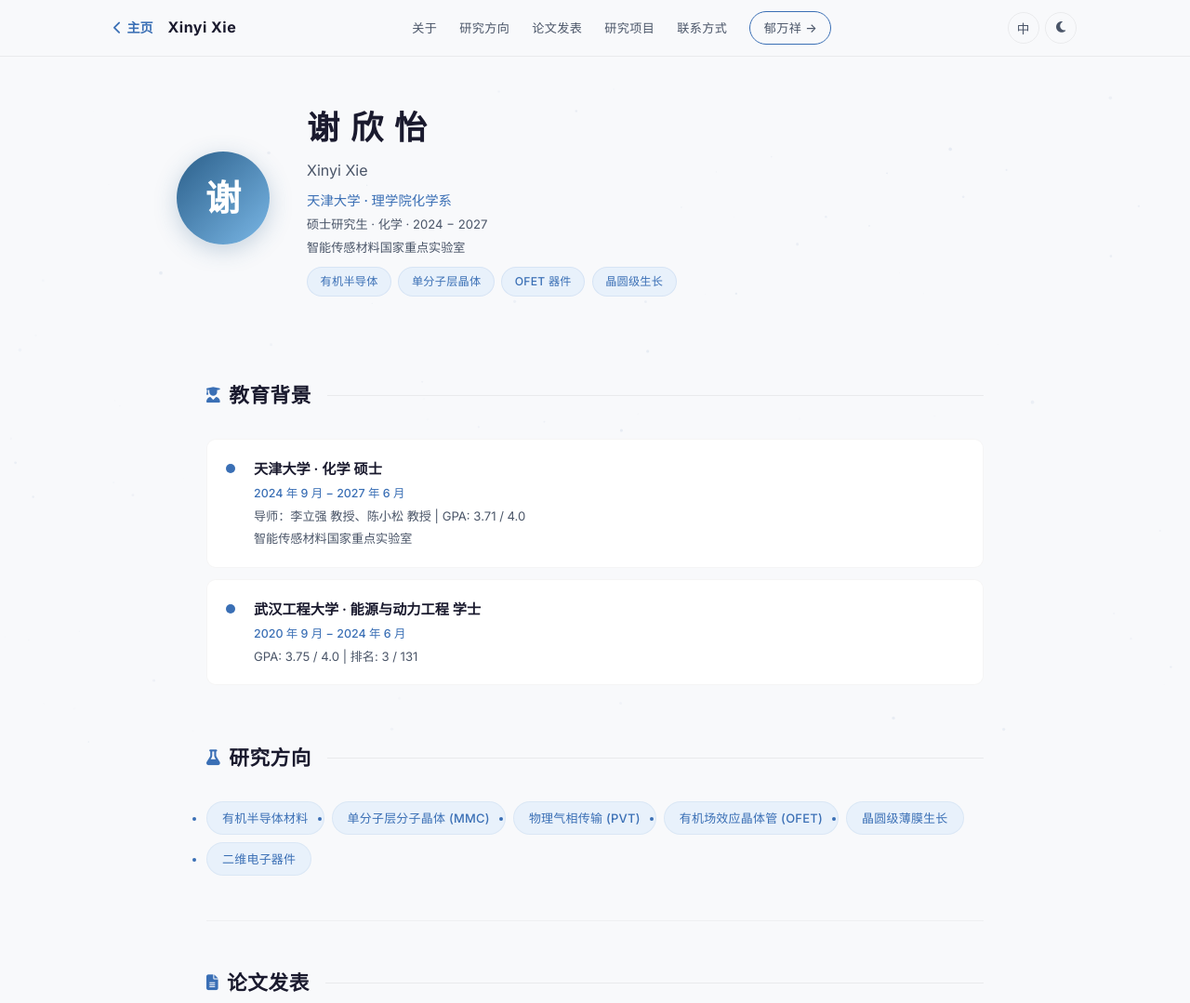
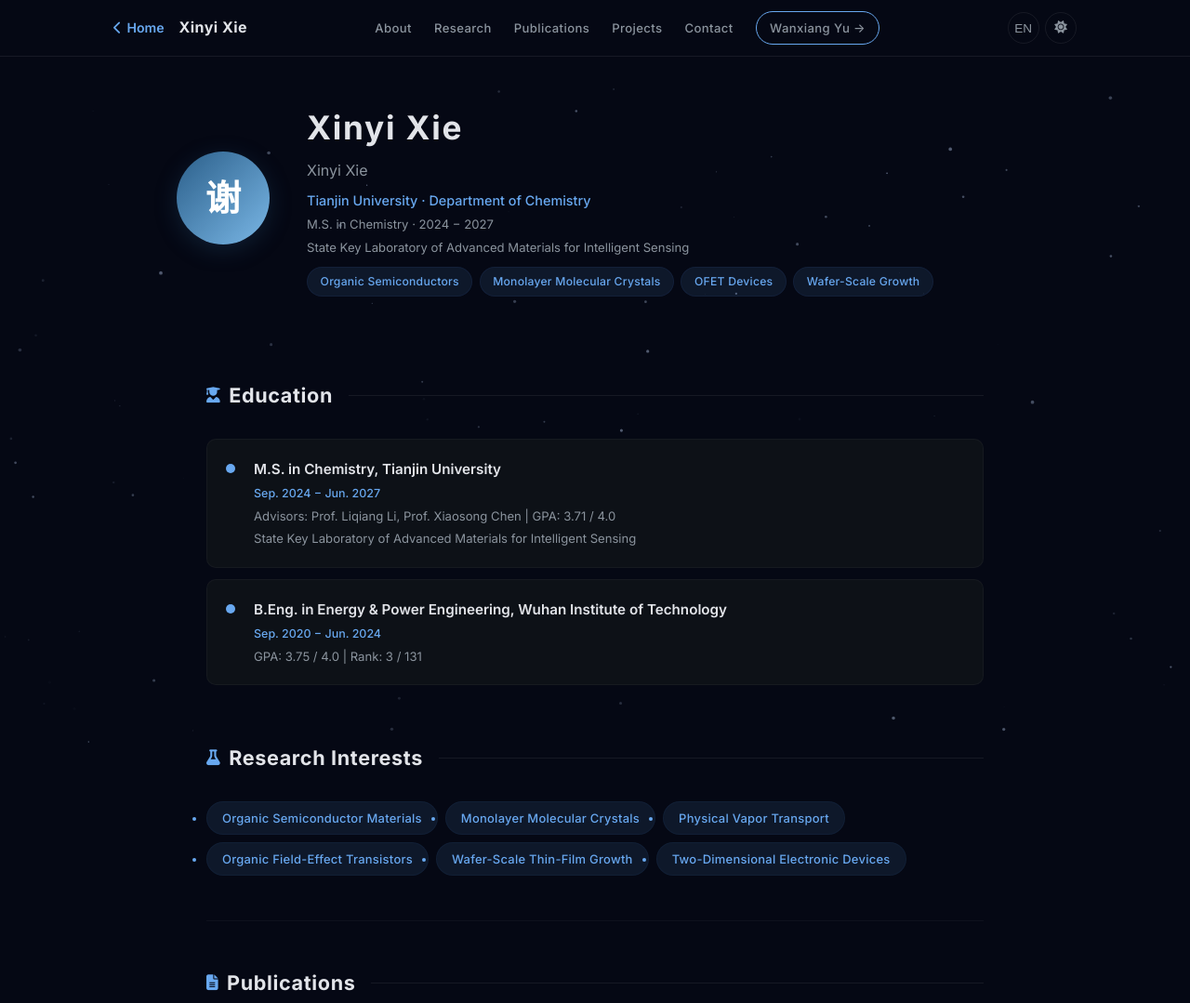
Before and after one commit to ywx20020114/CV-PHD, a plain HTML site: page xinyi.html in a window 1280 px wide. Shown: the top 1079 px of the page at 93% size. Drawn offline with Linux system fonts and the light colour scheme.

Commit message:
Set defaults: dark theme + English language

```diff
--- a/xinyi.html
+++ b/xinyi.html
@@ -1,5 +1,5 @@
 <!DOCTYPE html>
-<html lang="zh-CN" data-theme="light">
+<html lang="en" data-theme="dark">
 <head>
 <meta charset="UTF-8">
 <meta name="viewport" content="width=device-width, initial-scale=1.0">
@@ -599,8 +599,8 @@ const i18n = {
   }
 };
 
-let currentLang = localStorage.getItem('lang') || 'zh';
-let currentTheme = localStorage.getItem('theme') || 'light';
+let currentLang = localStorage.getItem('lang') || 'en';
+let currentTheme = localStorage.getItem('theme') || 'dark';
 
 function applyLang(lang) {
   currentLang = lang;
```
Also changed, not shown: index.html (+3 -3 lines), wanxiang.html (+3 -3 lines), 2 other files.
